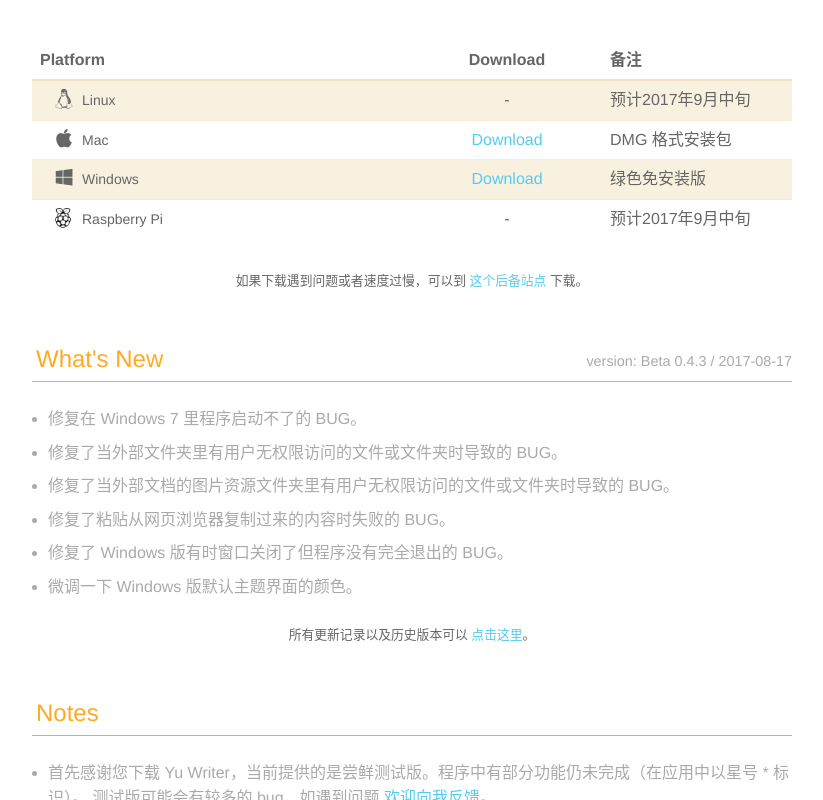
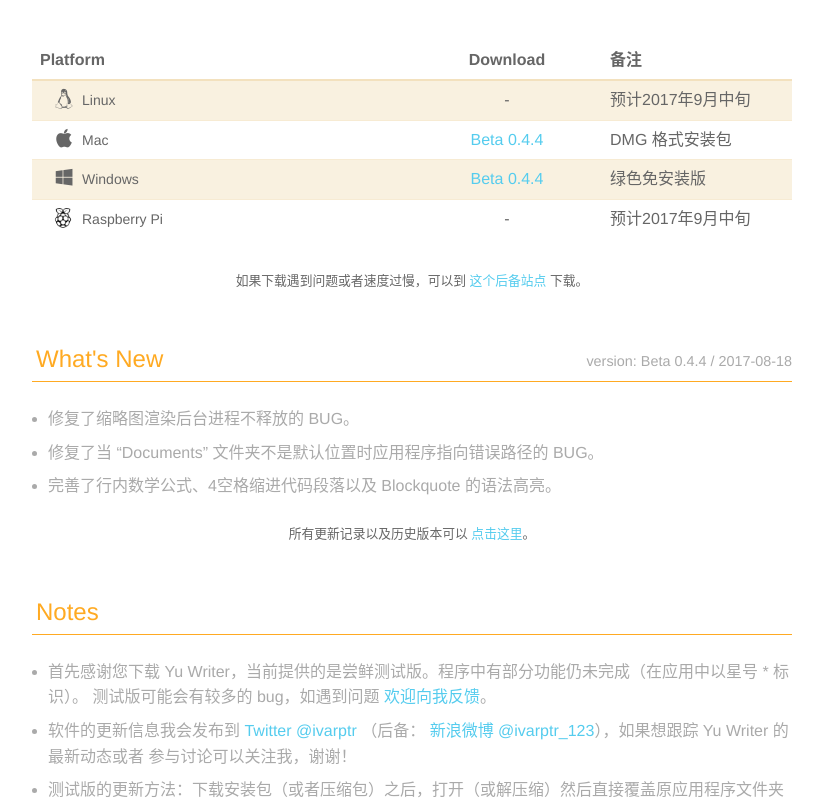
Before and after one commit to ivarptr/yu-writer.site, a website: page docs/download.html in a window 1280 px wide. Shown: the part 518-1318 px from the top of the page, without its empty margins (228-1051 px from the left). Drawn offline with Linux system fonts and the light colour scheme.

Commit message:
Release beta 0.4.4

```diff
--- a/docs/download.html
+++ b/docs/download.html
@@ -56,8 +56,8 @@
 						<td class="platform"><i class="fa fa-apple" aria-hidden="true"></i>
 							<span class="name">Mac</span></td>
 						<td class="file">
-							<a href="https://jp.archboy.org/yu-writer/yu-writer-beta-0.4.3-macos.dmg" target="_blank">
-								Download</a>
+							<a href="https://jp.archboy.org/yu-writer/yu-writer-beta-0.4.4-macos.dmg" target="_blank">
+								Beta 0.4.4</a>
 						</td>
 						<td class="note">DMG 格式安装包</td>
 					</tr>
@@ -65,8 +65,8 @@
 						<td class="platform windows"><i class="fa fa-windows" aria-hidden="true"></i>
 							<span class="name">Windows</span></td>
 						<td class="file">
-							<a href="https://jp.archboy.org/yu-writer/yu-writer-beta-0.4.3-windows.zip" target="_blank">
-								Download</a>
+							<a href="https://jp.archboy.org/yu-writer/yu-writer-beta-0.4.4-windows.zip" target="_blank">
+								Beta 0.4.4</a>
 						</td>
 						<td class="note">绿色免安装版</td>
 					</tr>
@@ -85,14 +85,11 @@
 
 			<div class="section whatsnew">
 				<h3>What's New</h3>
-				<div class="version">version: Beta 0.4.3 / 2017-08-17</div>
+				<div class="version">version: Beta 0.4.4 / 2017-08-18</div>
 				<ul class="notice">
-					<li>修复在 Windows 7 里程序启动不了的 BUG。</li>
-					<li>修复了当外部文件夹里有用户无权限访问的文件或文件夹时导致的 BUG。</li>
-					<li>修复了当外部文档的图片资源文件夹里有用户无权限访问的文件或文件夹时导致的 BUG。</li>
-					<li>修复了粘贴从网页浏览器复制过来的内容时失败的 BUG。</li>
-					<li>修复了 Windows 版有时窗口关闭了但程序没有完全退出的 BUG。</li>
-					<li>微调一下 Windows 版默认主题界面的颜色。</li>
+					<li>修复了缩略图渲染后台进程不释放的 BUG。</li>
+					<li>修复了当 “Documents” 文件夹不是默认位置时应用程序指向错误路径的 BUG。</li>
+					<li>完善了行内数学公式、4空格缩进代码段落以及 Blockquote 的语法高亮。</li>
 				</ul>
 				<div class="see-also">
 					所有更新记录以及历史版本可以
--- a/docs/resources/data/update.json
+++ b/docs/resources/data/update.json
@@ -4,7 +4,7 @@
 		"url": "https://ivarptr.github.io/yu-writer.site/download.html"
 	},
 	"beta": {
-		"version": "0.4.2"
+		"version": "0.4.4"
 	},
 	"standard": {
 		"version": "1.0.0"
```
Also changed, not shown: docs/index.html (+1 -1 lines).
